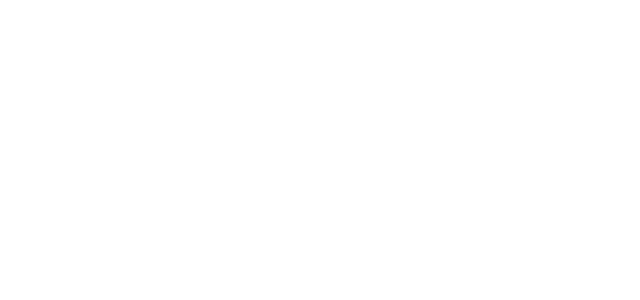
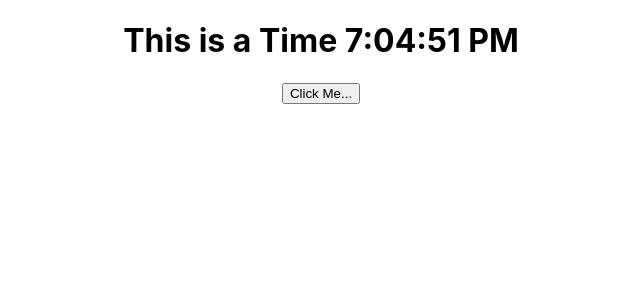
Before and after one commit to Nahid005/my-project, a React (Create React App) app: page / in a window 1280 px wide. Shown: the top 300 px of the page, without its empty margins (319-959 px from the left). Built offline with nearby package versions, Linux system fonts and the light colour scheme.

Commit message:
clock button added

```diff
--- a/src/component/Button.js
+++ b/src/component/Button.js
@@ -2,10 +2,10 @@
 
 function Button (props) {
 
-    const {handelClick,} = props;
+    const {handelClick, local} = props
 
     return (
-        <button onClick={handelClick} > Click Me...</button>
+        <button type='button' onClick={()=> handelClick(local)}> Click Me...</button>
     )
 }
 
--- a/src/component/Clock.js
+++ b/src/component/Clock.js
@@ -4,15 +4,15 @@
 export default class Clock extends React.Component{
     state = {
         date: new Date(),
-        local : ''
+        local : 'en-US'
     }
 
     clickButton = (local) => {
         this.setState({
-            date: new Date(),
-            local
+            local,
         })
     }
+
 
 
 
@@ -22,23 +22,15 @@
 
         let button;
 
-        if(local==='bn-BD') {
-            button = (
-                <>
-                <h1> This is a Time {date.toLocaleTimeString(local)} </h1>
-            <Button handelClick = {this.clickButton} local='bn-BD' ></Button>
-                </>
-            )
-        }else if(local==='en-US'){
-            button =(
-                <>
-                    <h1> This is a Time {date.toLocaleTimeString(local)} </h1>
-                <Button handelClick = {this.clickButton} local= 'en-US' ></Button>
-                </>
-            )
+        if(local==='bn-BD'){
+            button = <Button handelClick = {this.clickButton} local='en-US'></Button>
+        }else{
+            button = <Button handelClick = {this.clickButton} local='bn-BD'></Button>
         }
+
         return(
             <div>
+                <h1> This is a Time {date.toLocaleTimeString(local)} </h1>
                 {button}
             </div>
         )
```
